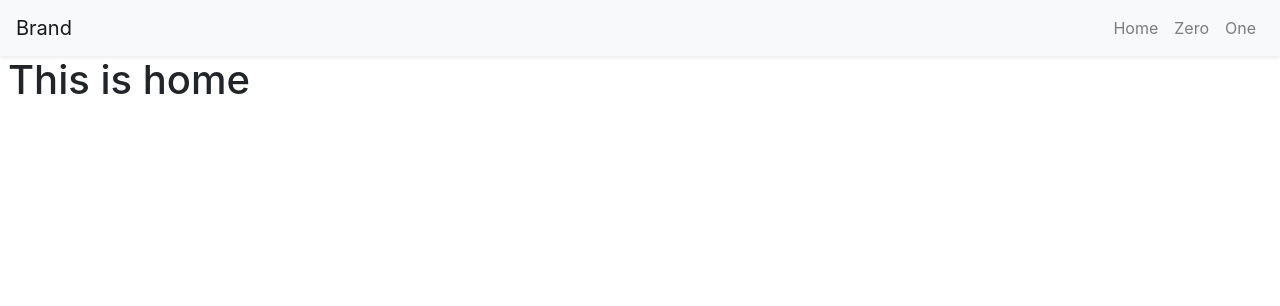
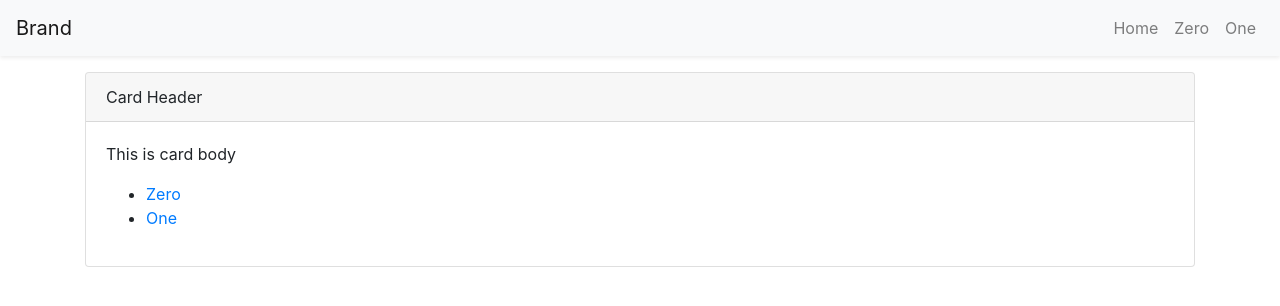
Before and after one commit to SySafarila/reactjs, a React (Create React App) app: page / in a window 1280 px wide. Shown: the top 306 px of the page. Built offline with nearby package versions, Linux system fonts and the light colour scheme.

Commit message:
Big Update

```diff
--- /dev/null
+++ b/src/components/Home.jsx
@@ -0,0 +1,23 @@
+import React from 'react';
+import {Link} from 'react-router-dom';
+
+class Home extends React.Component {
+    render() {
+        return (
+            <div className="container">
+                <div className="card">
+                    <div className="card-header">Card Header</div>
+                    <div className="card-body">
+                        <p>This is card body</p>
+                        <ul>
+                            <li><Link to="/zero">Zero</Link></li>
+                            <li><Link to="/one">One</Link></li>
+                        </ul>
+                    </div>
+                </div>
+            </div>
+        );
+    }
+}
+
+export default Home;
--- a/src/main/Main2.jsx
+++ b/src/main/Main2.jsx
@@ -1,6 +1,7 @@
 import React from 'react';
 import { BrowserRouter, Switch, Route, Link } from 'react-router-dom';
 import Navbar from './Navbar';
+import Home from '../components/Home';
 
 function Main2() {
     return(
@@ -9,9 +10,9 @@ function Main2() {
             <Navbar />
                 <Switch>
                     <Route path="/" exact>
-                        <h1 className="pl-2">This is home</h1>
+                        <Home />
                     </Route>
-                    <Route path="/zero" exact>
+                    <Route path="/zero">
                         <h1 className="pl-2">This is zero</h1>
                     </Route>
                     <Route path="/one">
--- a/src/main/Navbar.jsx
+++ b/src/main/Navbar.jsx
@@ -30,7 +30,7 @@ class Navbar extends React.Component {
 
     render() {
         return(
-            <nav className="navbar navbar-expand-md navbar-light bg-light shadow-sm">
+            <nav className="navbar navbar-expand-md navbar-light bg-light shadow-sm mb-3">
                 <Link to="/" className="navbar-brand">{this.state.brand}</Link>
                 <button className="navbar-toggler" type="button" onClick={this.handleClick}>
                     <span className="navbar-toggler-icon"></span>
```
